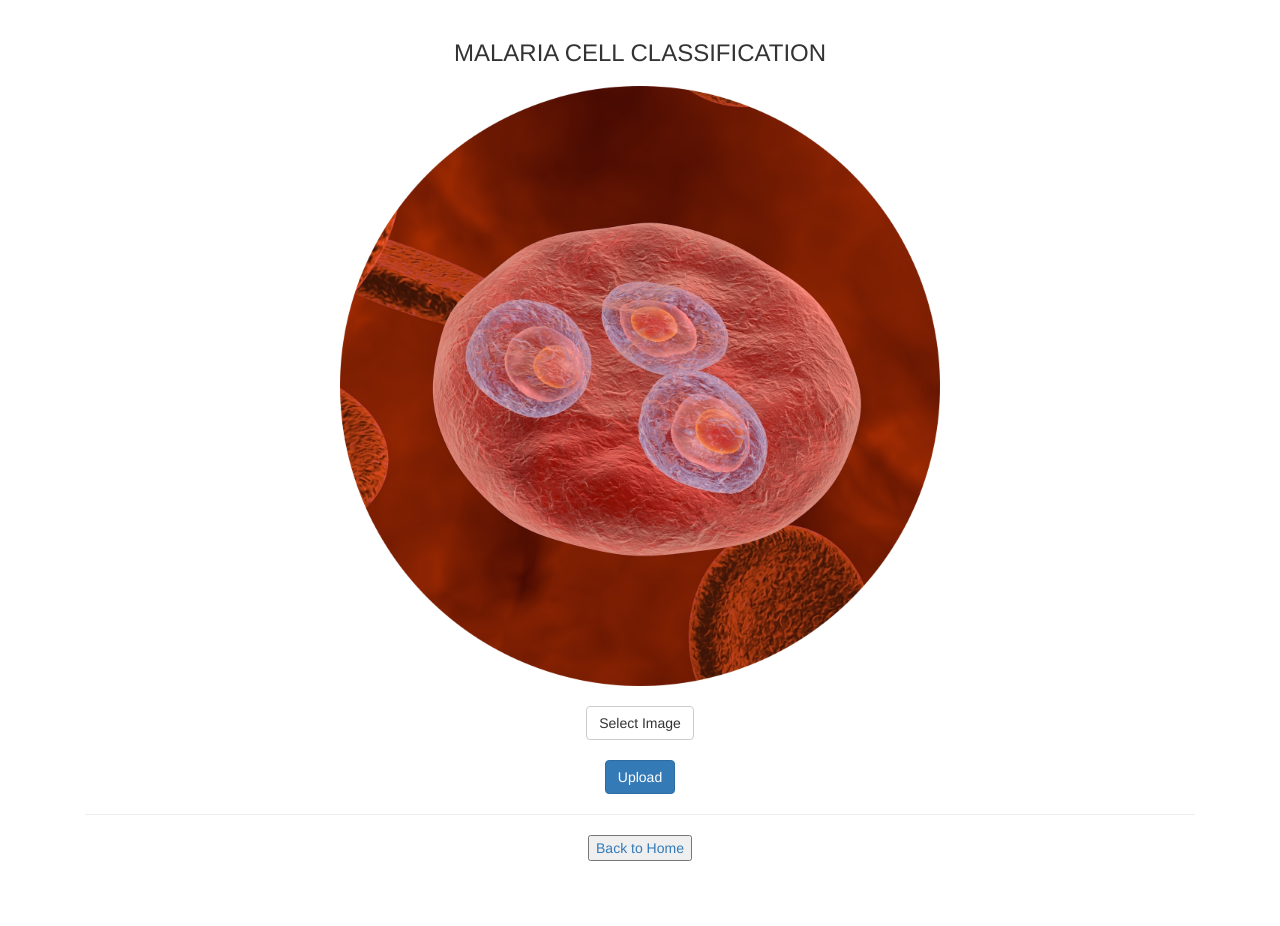
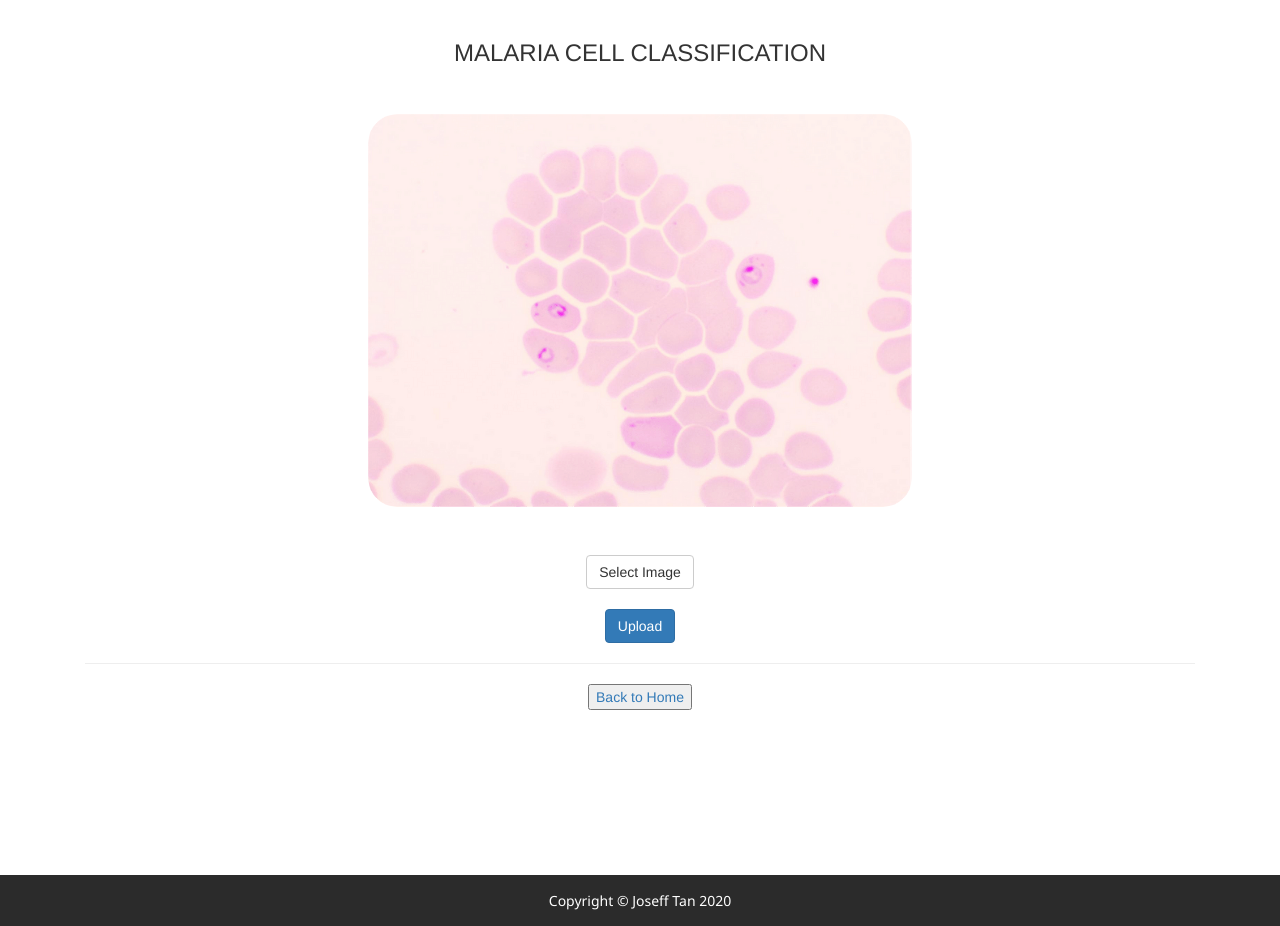
Before and after one commit to ijoseff/AI-Health-Center, a Flask app: page /upload in a window 1280 px wide. Shown: the part 62-988 px from the top of the page. Run offline with Flask 2, Linux system fonts and the light colour scheme; parts of the project's set-up code (start-up, migrations or seed data) failed here and were passed over; some libraries are stand-ins or nearby versions.

Commit message:
Update index.html

```diff
--- a/template/index.html
+++ b/template/index.html
@@ -111,7 +111,7 @@
   <h3 style="margin: auto;width: 80%; text-align: center; margin-top: 20px;  text-transform: uppercase">Malaria Cell Classification</h3>
 
    <div style="text-align: center; margin-top: 20px">
-       <img style="max-width: 600px" src="{{ url_for('static', filename='cell.png') }}"/>
+       <img style="max-width: 600px" src="{{ url_for('static', filename='cell20.png') }}"/>
    </div>
 
    <br>
```
